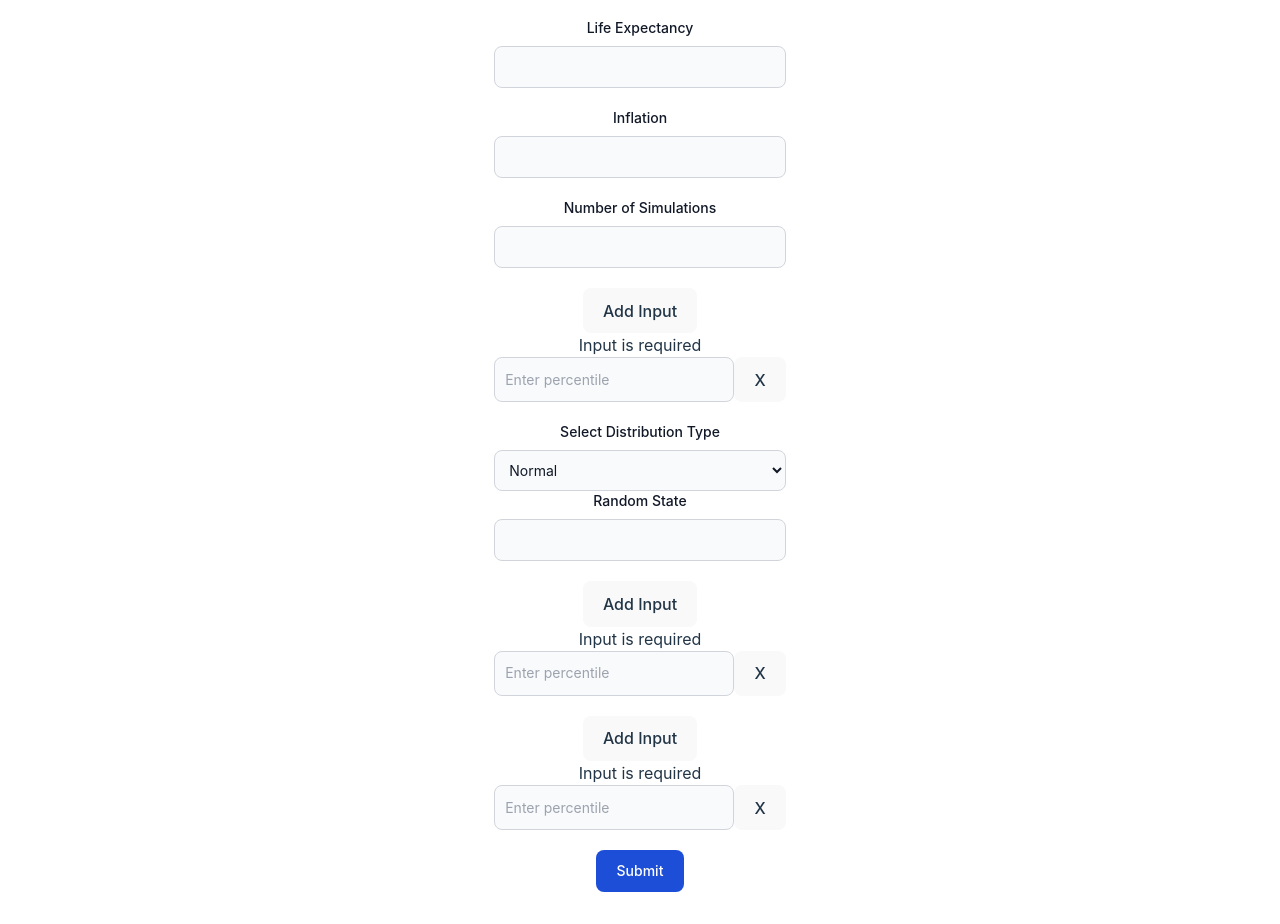
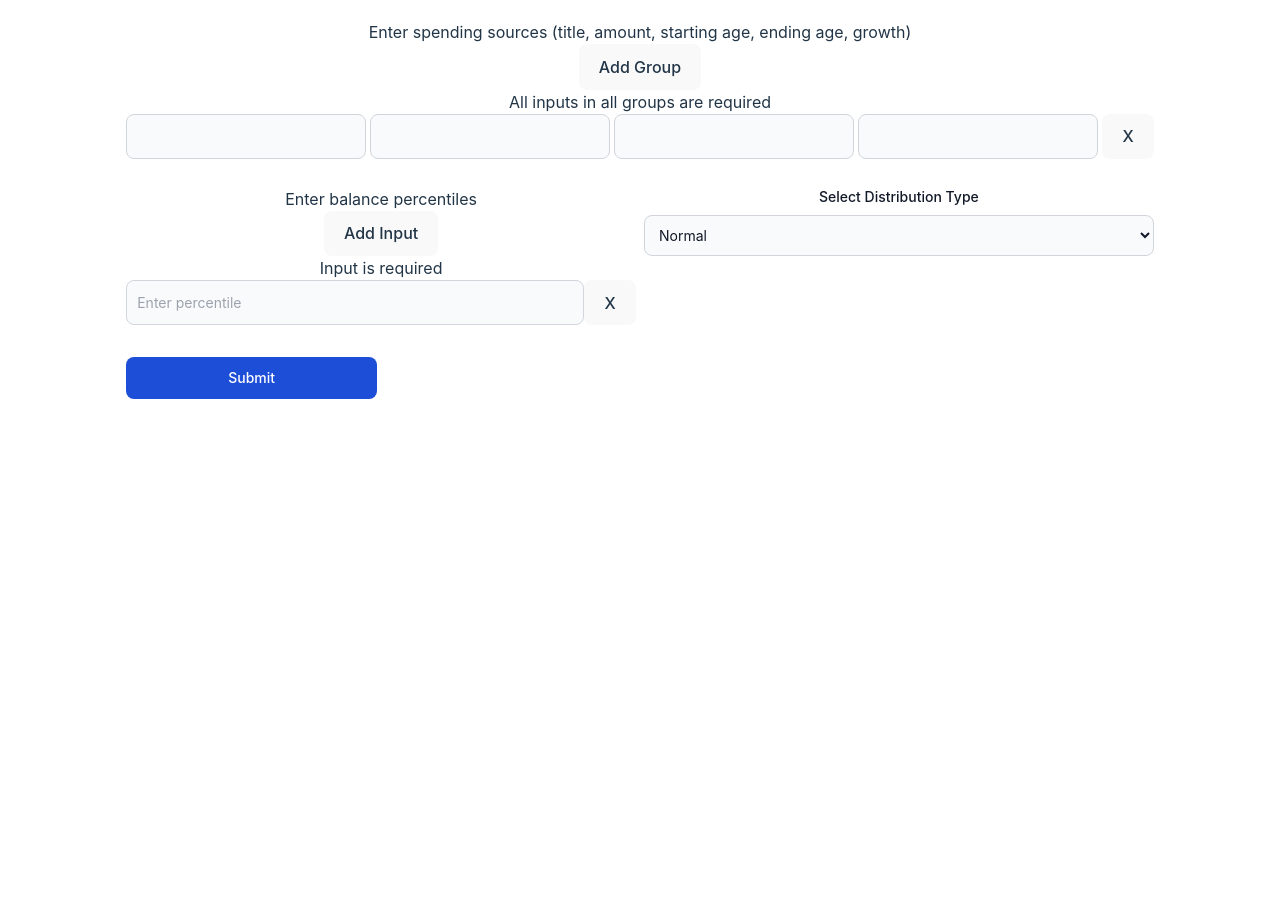
Before and after one commit to cole-koryto/simulatesuccess-frontend, a React (Vite) app: page / in a window 1280 px wide. Shown: the part 374-1298 px from the top of the page. After the commit the page ends 805 px from the top, so only its background shows below. Built offline with nearby package versions, Linux system fonts and the light colour scheme.

Commit message:
Tweaked tailwind

```diff
--- a/src/components/AddablePercentileBox.tsx
+++ b/src/components/AddablePercentileBox.tsx
@@ -4,9 +4,6 @@ import ReactDOM from "react-dom";
 
 //@ts-ignore
 const AddablePercentileBox = ({fields, setFields}) => {
-
-
-    const fieldRef = useRef();
 
     const fieldsIsValid = fields.length >= 1 && fields.every((field: any) => field.trim() !== "");
 
@@ -38,12 +35,12 @@ const AddablePercentileBox = ({fields, setFields}) => {
             {fields.map((field: any, idx: any) => {
               return (
                 <div key={`${"percentile"}-${idx}`}>
-                    <span className="flex">
+                    <span className="flex mb-1">
                         <input
                             type="text"
                             placeholder="Enter percentile"
                             value={field || ""}
-                            className=" bg-gray-50 border border-gray-300 text-gray-900 text-sm rounded-lg focus:ring-blue-500 focus:border-blue-500 block w-full p-2.5 dark:bg-gray-700 dark:border-gray-600 dark:placeholder-gray-400 dark:text-white dark:focus:ring-blue-500 dark:focus:border-blue-500"
+                            className="bg-gray-50 border border-gray-300 text-gray-900 text-sm rounded-lg focus:ring-blue-500 focus:border-blue-500 block w-full p-2.5 dark:bg-gray-700 dark:border-gray-600 dark:placeholder-gray-400 dark:text-white dark:focus:ring-blue-500 dark:focus:border-blue-500"
                             onChange={(e) => handleChange(idx, e)}
                         />
                         <button type="button" onClick={() => handleRemove(idx)}>
--- a/src/components/AddableSourceBox.tsx
+++ b/src/components/AddableSourceBox.tsx
@@ -1,60 +1,111 @@
-import React, { useState, useRef } from 'react'
-import ReactDOM from "react-dom";
-//https://codesandbox.io/s/react-dynamic-form-xez6d?file=/src/App.js:230-299
+// import React, { useState, useRef } from 'react'
+// import ReactDOM from "react-dom";
+// //https://codesandbox.io/s/react-dynamic-form-xez6d?file=/src/App.js:230-299
+
+// //@ts-ignore
+// const AddableInputBox = ({fields, setFields}) => {
+
+//     const fieldsIsValid = fields.length >= 1 && fields.every((field: any) => field.trim() !== "");
+
+//     function handleChange(i: number, event: any) {
+//         const values = [...fields];
+//         values[i] = event.target.value;
+//         setFields(values);
+//     }
+
+//     function handleAdd() {
+//         const values = [...fields];
+//         values.push("");
+//         setFields(values);
+//     }
+
+//     function handleRemove(i: number) {
+//         const values = [...fields];
+//         values.splice(i, 1);
+//         setFields(values);
+//     }
+
+//     return (
+//         <div className="AddableSourceBox">
+
+//             <button type="button" onClick={() => handleAdd()}>
+//               Add Input
+//             </button>
+//             {!fieldsIsValid && <p className="error">Input is required</p>}
+//             {fields.map((field: any, idx: any) => {
+//               return (
+//                 <div key={`${"source"}-${idx}`}>
+//                     <span className="flex">
+//                         <input
+//                             type="text"
+//                             placeholder="Enter percentile"
+//                             value={field || ""}
+//                             className=" bg-gray-50 border border-gray-300 text-gray-900 text-sm rounded-lg focus:ring-blue-500 focus:border-blue-500 block w-full p-2.5 dark:bg-gray-700 dark:border-gray-600 dark:placeholder-gray-400 dark:text-white dark:focus:ring-blue-500 dark:focus:border-blue-500"
+//                             onChange={(e) => handleChange(idx, e)}
+//                         />
+//                         <button type="button" onClick={() => handleRemove(idx)}>
+//                             X
+//                         </button>
+//                     </span>
+//                 </div>
+//               );
+//             })}
+//         </div>
+//     )
+// }
+
+// export default AddableInputBox;
+
+import React from 'react';
 
 //@ts-ignore
-const AddableInputBox = ({fields, setFields}) => {
+const AddableInputBox = ({ groups, setGroups }) => {
 
+  const groupsIsValid = groups.every((group: any) => group.every((field: any) => field.trim() !== ''));
 
-    const fieldRef = useRef();
+  const handleChange = (groupIndex: any, fieldIndex: any, event: any) => {
+    const updatedGroups = [...groups];
+    updatedGroups[groupIndex][fieldIndex] = event.target.value;
+    setGroups(updatedGroups);
+  };
 
-    const fieldsIsValid = fields.length >= 1 && fields.every((field: any) => field.trim() !== "");
+  const handleAddGroup = () => {
+    const updatedGroups = [...groups];
+    updatedGroups.push(["", "", "", ""]);
+    setGroups(updatedGroups);
+  };
 
-    function handleChange(i: number, event: any) {
-        const values = [...fields];
-        values[i] = event.target.value;
-        setFields(values);
-    }
-
-    function handleAdd() {
-        const values = [...fields];
-        values.push("");
-        setFields(values);
-    }
-
-    function handleRemove(i: number) {
-        const values = [...fields];
-        values.splice(i, 1);
-        setFields(values);
-    }
+  const handleRemoveGroup = (groupIndex: any) => {
+    const updatedGroups = [...groups];
+    updatedGroups.splice(groupIndex, 1);
+    setGroups(updatedGroups);
+  };
 
   return (
-        <div className="AddableInputBox">
-
-            <button type="button" onClick={() => handleAdd()}>
-              Add Input
+    <div className="AddableSourceBox">
+      <button type="button" onClick={handleAddGroup}>
+        Add Group
       </button>
-            {!fieldsIsValid && <p className="error">Input is required</p>}
-            {fields.map((field: any, idx: any) => {
-              return (
-                <div key={`${"percentile"}-${idx}`}>
-                    <span className="flex">
+      {!groupsIsValid && <p className="error">All inputs in all groups are required</p>}
+      {groups.map((group: any, groupIndex: any) => (
+        <div key={`group-${groupIndex}`} className="group">
+            <span className="flex gap-1">
+                {group.map((field: any, fieldIndex: any) => (
                 <input
+                    key={`input-${groupIndex}-${fieldIndex}`}
                     type="text"
-                            placeholder="Enter percentile"
-                            value={field || ""}
-                            className=" bg-gray-50 border border-gray-300 text-gray-900 text-sm rounded-lg focus:ring-blue-500 focus:border-blue-500 block w-full p-2.5 dark:bg-gray-700 dark:border-gray-600 dark:placeholder-gray-400 dark:text-white dark:focus:ring-blue-500 dark:focus:border-blue-500"
-                            onChange={(e) => handleChange(idx, e)}
-                        />
-                        <button type="button" onClick={() => handleRemove(idx)}>
+                    value={field}
+                    className="bg-gray-50 border border-gray-300 text-gray-900 text-sm rounded-lg focus:ring-blue-500 focus:border-blue-500 block w-full p-2.5 dark:bg-gray-700 dark:border-gray-600 dark:placeholder-gray-400 dark:text-white dark:focus:ring-blue-500 dark:focus:border-blue-500"
+                    onChange={(e) => handleChange(groupIndex, fieldIndex, e)}
+                />))}
+                <button type="button" onClick={() => handleRemoveGroup(groupIndex)}>
                     X
                 </button>
             </span>
         </div>
+      ))}
+    </div>
   );
-            })}
-        </div>
-    )
-}
+};
 
 export default AddableInputBox;
--- a/src/components/InputBox.tsx
+++ b/src/components/InputBox.tsx
@@ -4,31 +4,31 @@ import AddableSourceBox from './AddableSourceBox'
 import axios from 'axios';
 
 
-// interface MyInputProps
-// {
-//     inputNameArray: Array<string>;
-// }
+// // interface MyInputProps
+// // {
+// //     inputNameArray: Array<string>;
+// // }
 
 
-// const InputBox = ({inputNameArray}: MyInputProps) => {
-//   return (
-//     <div>
-//         <form className="max-w-sm mx-auto">
-//             {inputNameArray.map((item, ) => (
-//                 <div className="mb-5">
-//                     <label className="block mb-2 text-sm font-medium text-gray-900 dark:text-white">{item}</label>
-//                     <input className="bg-gray-50 border border-gray-300 text-gray-900 text-sm rounded-lg focus:ring-blue-500 focus:border-blue-500 block w-full p-2.5 dark:bg-gray-700 dark:border-gray-600 dark:placeholder-gray-400 dark:text-white dark:focus:ring-blue-500 dark:focus:border-blue-500"></input>
-//                 </div>
-//             ))}
-//         </form>
-//     </div>
-//   )
-// }
+// // const InputBox = ({inputNameArray}: MyInputProps) => {
+// //   return (
+// //     <div>
+// //         <form className="max-w-sm mx-auto">
+// //             {inputNameArray.map((item, ) => (
+// //                 <div className="mb-5">
+// //                     <label className="block mb-2 text-sm font-medium text-gray-900 dark:text-white">{item}</label>
+// //                     <input className="bg-gray-50 border border-gray-300 text-gray-900 text-sm rounded-lg focus:ring-blue-500 focus:border-blue-500 block w-full p-2.5 dark:bg-gray-700 dark:border-gray-600 dark:placeholder-gray-400 dark:text-white dark:focus:ring-blue-500 dark:focus:border-blue-500"></input>
+// //                 </div>
+// //             ))}
+// //         </form>
+// //     </div>
+// //   )
+// // }
 
 const InputBox = () => {
     const [percentiles, setPercentiles] = useState([""]);
-    const [incomeSources, setIncomeSources] = useState([""]);
-    const [spendingSources, setSpendingSources] = useState([""]);
+    const [incomeSources, setIncomeSources] = useState([["", "", "", ""]]);
+    const [spendingSources, setSpendingSources] = useState([["", "", "", ""]]);
 
     const handleSubmit = (event: any) => {
         event.preventDefault()
@@ -41,6 +41,8 @@ const InputBox = () => {
         console.log(percentiles)
         console.log("distribution_type=" + event.target.distribution_type.value)
         console.log("random_state=" + event.target.random_state.value)
+        console.log(incomeSources)
+        console.log(spendingSources)
 
 
         // let data = {
@@ -64,13 +66,13 @@ const InputBox = () => {
     }
 
     return (
-        <div>
-            <form className="max-w-sm mx-auto" onSubmit={handleSubmit}>
-                <div className="mb-5">
+        <div className="w-full">
+            <form className="grid grid-cols-4 gap-2" onSubmit={handleSubmit}>
+                <div className="col-start-1 mb-5">
                     <label htmlFor="current_balance" className="block mb-2 text-sm font-medium text-gray-900 dark:text-white">Current Balance</label>
                     <input name="current_balance" className="bg-gray-50 border border-gray-300 text-gray-900 text-sm rounded-lg focus:ring-blue-500 focus:border-blue-500 block w-full p-2.5 dark:bg-gray-700 dark:border-gray-600 dark:placeholder-gray-400 dark:text-white dark:focus:ring-blue-500 dark:focus:border-blue-500"></input>
                 </div>
-                <div className="mb-5">
+                <div className="mb-1">
                     <label htmlFor="annual_return" className="block mb-2 text-sm font-medium text-gray-900 dark:text-white">Annual Return</label>
                     <input name="annual_return" className="bg-gray-50 border border-gray-300 text-gray-900 text-sm rounded-lg focus:ring-blue-500 focus:border-blue-500 block w-full p-2.5 dark:bg-gray-700 dark:border-gray-600 dark:placeholder-gray-400 dark:text-white dark:focus:ring-blue-500 dark:focus:border-blue-500"></input>
                 </div>
@@ -82,7 +84,7 @@ const InputBox = () => {
                     <label htmlFor="current_age" className="block mb-2 text-sm font-medium text-gray-900 dark:text-white">Current Age</label>
                     <input name="current_age" className="bg-gray-50 border border-gray-300 text-gray-900 text-sm rounded-lg focus:ring-blue-500 focus:border-blue-500 block w-full p-2.5 dark:bg-gray-700 dark:border-gray-600 dark:placeholder-gray-400 dark:text-white dark:focus:ring-blue-500 dark:focus:border-blue-500"></input>
                 </div>
-                <div className="mb-5">
+                <div className="col-start-1 mb-5">
                     <label htmlFor="life_expectancy" className="block mb-2 text-sm font-medium text-gray-900 dark:text-white">Life Expectancy</label>
                     <input name="life_expectancy" className="bg-gray-50 border border-gray-300 text-gray-900 text-sm rounded-lg focus:ring-blue-500 focus:border-blue-500 block w-full p-2.5 dark:bg-gray-700 dark:border-gray-600 dark:placeholder-gray-400 dark:text-white dark:focus:ring-blue-500 dark:focus:border-blue-500"></input>
                 </div>
@@ -95,24 +97,28 @@ const InputBox = () => {
                     <input name="num_simulations" className="bg-gray-50 border border-gray-300 text-gray-900 text-sm rounded-lg focus:ring-blue-500 focus:border-blue-500 block w-full p-2.5 dark:bg-gray-700 dark:border-gray-600 dark:placeholder-gray-400 dark:text-white dark:focus:ring-blue-500 dark:focus:border-blue-500"></input>
                 </div>
                 <div className="mb-5">
-                    <AddablePercentileBox fields={percentiles} setFields={setPercentiles}/>
-                </div>
-                <label htmlFor="distribution_type" className="block mb-2 text-sm font-medium text-gray-900 dark:text-white">Select Distribution Type</label>
-                <select name="distribution_type" className="bg-gray-50 border border-gray-300 text-gray-900 text-sm rounded-lg focus:ring-blue-500 focus:border-blue-500 block w-full p-2.5 dark:bg-gray-700 dark:border-gray-600 dark:placeholder-gray-400 dark:text-white dark:focus:ring-blue-500 dark:focus:border-blue-500">
-                    <option value="normal">Normal</option>
-                    <option value="laplace">Laplace</option>
-                </select>
-                <div className="mb-5">
                     <label htmlFor="random_state" className="block mb-2 text-sm font-medium text-gray-900 dark:text-white">Random State</label>
                     <input name="random_state" className="bg-gray-50 border border-gray-300 text-gray-900 text-sm rounded-lg focus:ring-blue-500 focus:border-blue-500 block w-full p-2.5 dark:bg-gray-700 dark:border-gray-600 dark:placeholder-gray-400 dark:text-white dark:focus:ring-blue-500 dark:focus:border-blue-500"></input>
                 </div>
-                <div className="mb-5">
-                    <AddableSourceBox fields={incomeSources} setFields={setIncomeSources}/>
+                <div className="col-start-1 col-span-4 mb-5">
+                    <p>Enter income sources (title, amount, starting age, ending age, growth)</p>
+                    <AddableSourceBox groups={incomeSources} setGroups={setIncomeSources}/>
                 </div>
-                <div className="mb-5">
-                    <AddableSourceBox fields={spendingSources} setFields={setSpendingSources}/>
+                <div className="col-start-1 col-span-4 mb-5">
+                    <p>Enter spending sources (title, amount, starting age, ending age, growth)</p>
+                    <AddableSourceBox groups={spendingSources} setGroups={setSpendingSources}/>
                 </div>
-
+                <div className="col-start-1 col-span-2 mb-5">
+                    <p>Enter balance percentiles</p>
+                    <AddablePercentileBox fields={percentiles} setFields={setPercentiles}/>
+                </div>
+                <div className="col-span-2 mb-5">
+                    <label htmlFor="distribution_type" className="block mb-2 text-sm font-medium text-gray-900 dark:text-white">Select Distribution Type</label>
+                    <select name="distribution_type" className="bg-gray-50 border border-gray-300 text-gray-900 text-sm rounded-lg focus:ring-blue-500 focus:border-blue-500 block w-full p-2.5 dark:bg-gray-700 dark:border-gray-600 dark:placeholder-gray-400 dark:text-white dark:focus:ring-blue-500 dark:focus:border-blue-500">
+                        <option value="normal">Normal</option>
+                        <option value="laplace">Laplace</option>
+                    </select>
+                </div>
                 <button type="submit" className="text-white bg-blue-700 hover:bg-blue-800 focus:ring-4 focus:outline-none focus:ring-blue-300 font-medium rounded-lg text-sm w-full sm:w-auto px-5 py-2.5 text-center dark:bg-blue-600 dark:hover:bg-blue-700 dark:focus:ring-blue-800">Submit</button>
             </form>
         </div>
```
Lines whose indentation alone changed are shown as unchanged.
